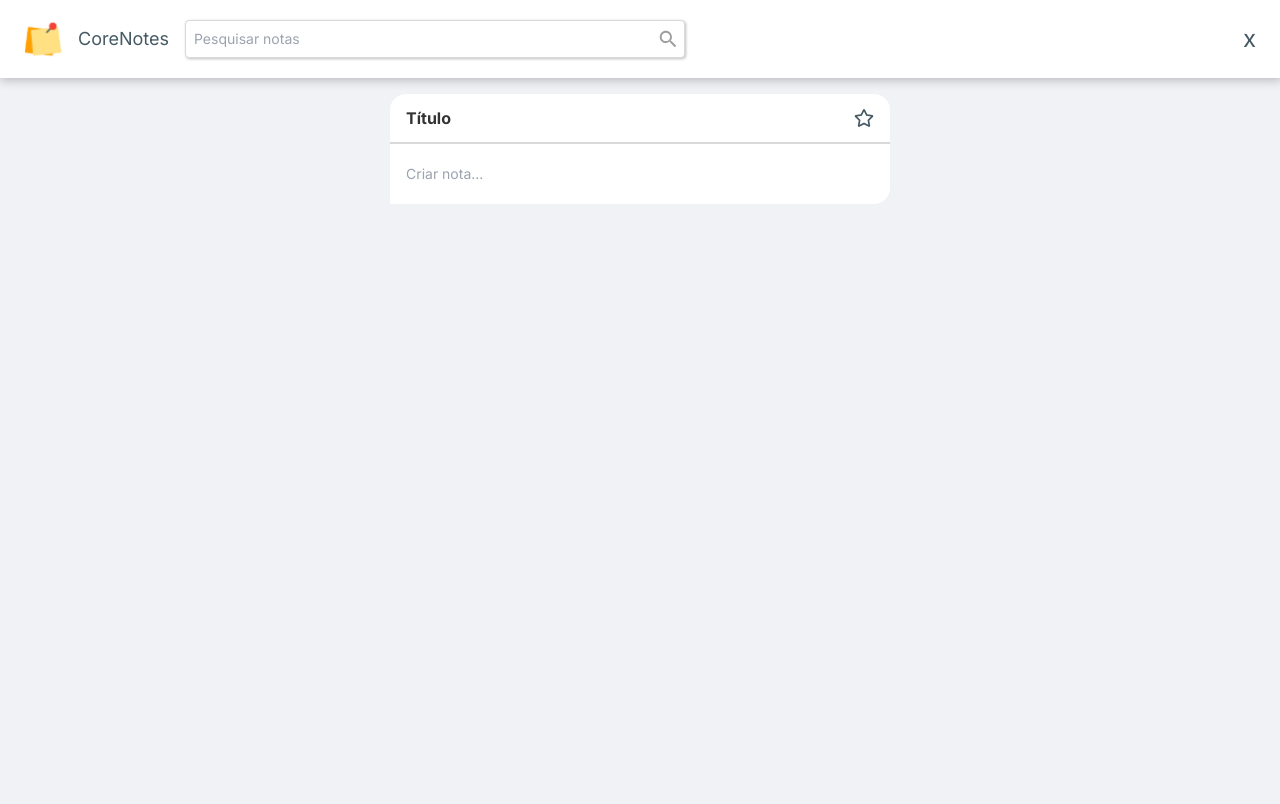
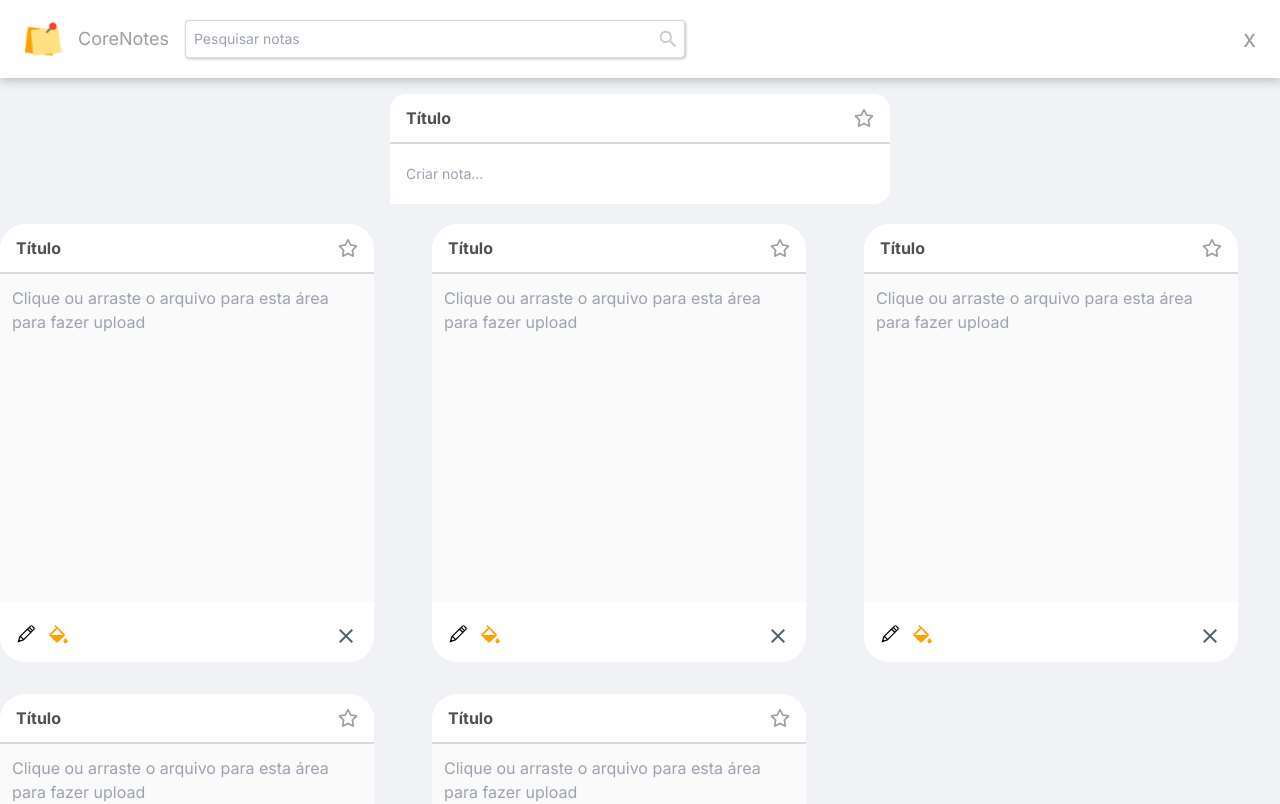
Before and after one commit to devjoselima/corelab-frontend, a React (Vite) app: page / in a window 1280 px wide. Shown: the top 804 px of the page. Built offline with nearby package versions, Linux system fonts and the light colour scheme.

Commit message:
feat: add task component

```diff
--- a/src/App.tsx
+++ b/src/App.tsx
@@ -1,11 +1,15 @@
 import { Header } from './components/Header'
 import { TaskInput } from './components/TaskInput'
+import { TaskList } from './components/TaskList'
 
 function App() {
     return (
         <>
             <Header />
             <TaskInput />
+            <div className="md:container mx-auto">
+                <TaskList />
+            </div>
         </>
     )
 }
--- /dev/null
+++ b/src/components/Task/index.tsx
@@ -0,0 +1,34 @@
+import { FaRegStar } from 'react-icons/fa'
+import { IoMdClose } from 'react-icons/io'
+import { RiPaintFill } from 'react-icons/ri'
+import { TfiPencil } from 'react-icons/tfi'
+
+export const Task = () => {
+    return (
+        <div className="md:w-[390px] md:mx-0 mx-auto mb-4 h-[437.59px] max-w-[90%] w-[400px] bg-white rounded-[25px] shadow">
+            <div className="flex items-center py-3 px-4 justify-between border-b-2 border-b-gray100 w-full">
+                <h1 className="font-bold text-gray700">Título</h1>
+                <FaRegStar size={20} className="text-gray400 cursor-pointer" />
+            </div>
+
+            <textarea
+                name=""
+                id=""
+                className="h-[75%]  w-full resize-none outline-none p-3 text-gray700"
+                placeholder="Clique ou arraste o arquivo para esta área para fazer upload"
+                disabled={true}
+            ></textarea>
+
+            <div className="flex p-4 justify-between">
+                <div className="flex gap-3">
+                    <TfiPencil size={20} className="cursor-pointer" />
+                    <RiPaintFill
+                        size={20}
+                        className="text-orange400 cursor-pointer"
+                    />
+                </div>
+                <IoMdClose size={24} className="text-gray800 cursor-pointer" />
+            </div>
+        </div>
+    )
+}
--- a/src/components/TaskInput/index.tsx
+++ b/src/components/TaskInput/index.tsx
@@ -2,7 +2,7 @@ import { FaRegStar } from 'react-icons/fa'
 
 export const TaskInput = () => {
     return (
-        <div className="md:w-[500px] bg-white mt-4 w-80 mx-auto rounded-2xl">
+        <div className="md:w-[500px] bg-white mt-4 mb-5 w-80 mx-auto rounded-2xl">
             <div className="flex items-center py-3 px-4 justify-between border-b-2 border-b-gray100 w-full">
                 <h1 className="font-bold text-gray700">Título</h1>
                 <FaRegStar size={20} className="text-gray400" />
--- /dev/null
+++ b/src/components/TaskList/index.tsx
@@ -0,0 +1,13 @@
+import { Task } from '../Task'
+
+export const TaskList = () => {
+    return (
+        <div className="md:grid sm:grid-cols-2 lg:grid-cols-3 gap-4 gap-y-4 ">
+            <Task />
+            <Task />
+            <Task />
+            <Task />
+            <Task />
+        </div>
+    )
+}
--- a/tailwind.config.js
+++ b/tailwind.config.js
@@ -9,20 +9,23 @@ export default {
         colors: {
             white: '#fff',
             gray100: '#D9D9D9',
-            gray200: '#9E9E9E',
-            gray400: '#455A64',
-            gray500: '#CDCDCD',
-            gray600: '#979797',
-            gray700: '#333333',
+            gray200: '#CDCDCD',
+            gray400: '#9E9E9E',
+            gray500: '#979797',
+            gray600: '#455A64',
+            gray700: '#4F4F4D',
+            gray800: '#51646E',
+            gray900: '#333333',
+            orange100: '#FFA285',
+            orange200: '#FFCAB9',
+            orange400: '#FFA000',
             blue: '#BAE2FF',
             lightGreen: '#B9FFDD',
             amber: '#FFE8AC',
-            orange200: '#FFCAB9',
             red: '#F99494',
             lightBlue: '#9DD6FF',
             purple: '#ECA1FF',
             lime: '#DAFF8B',
-            orange100: '#FFA285',
             yellow: '#A99A7C',
         },
         extend: {},
```
